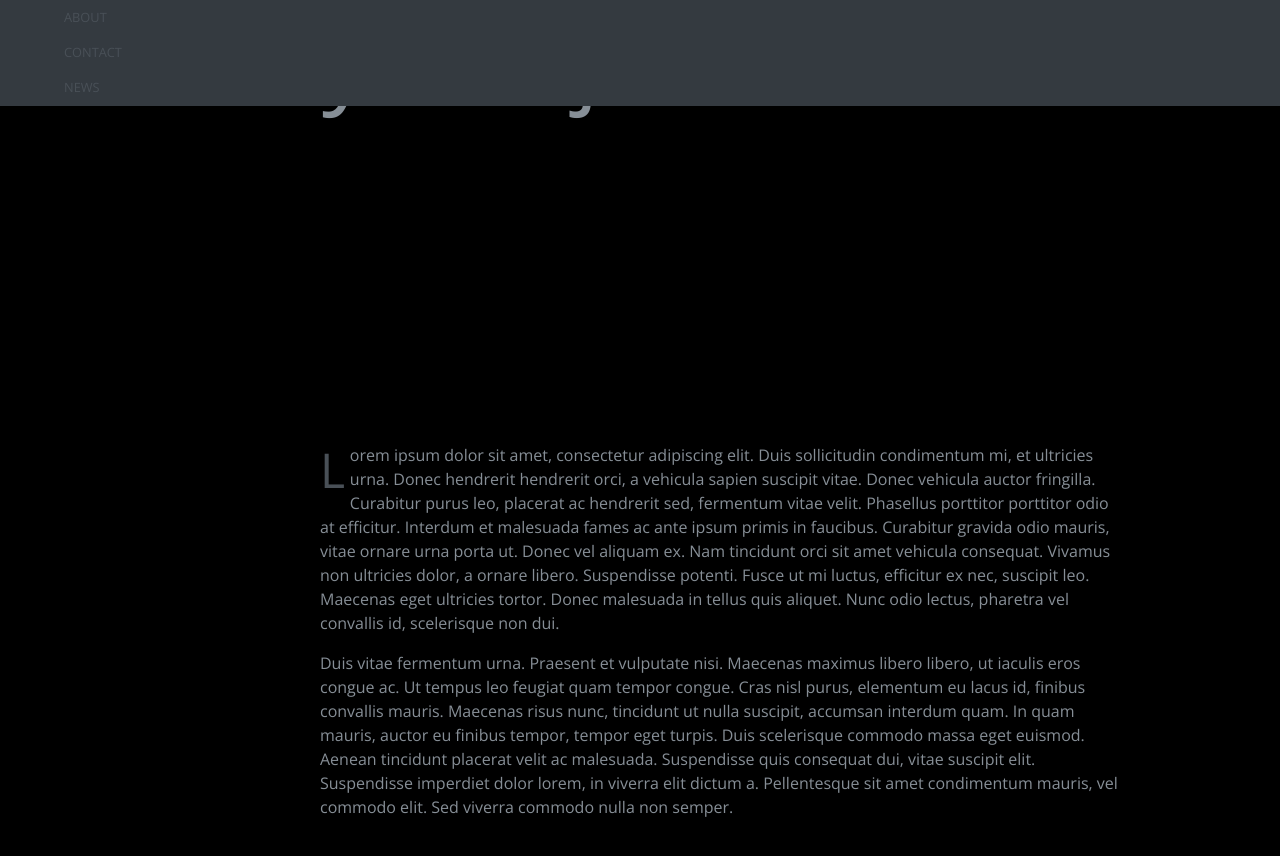
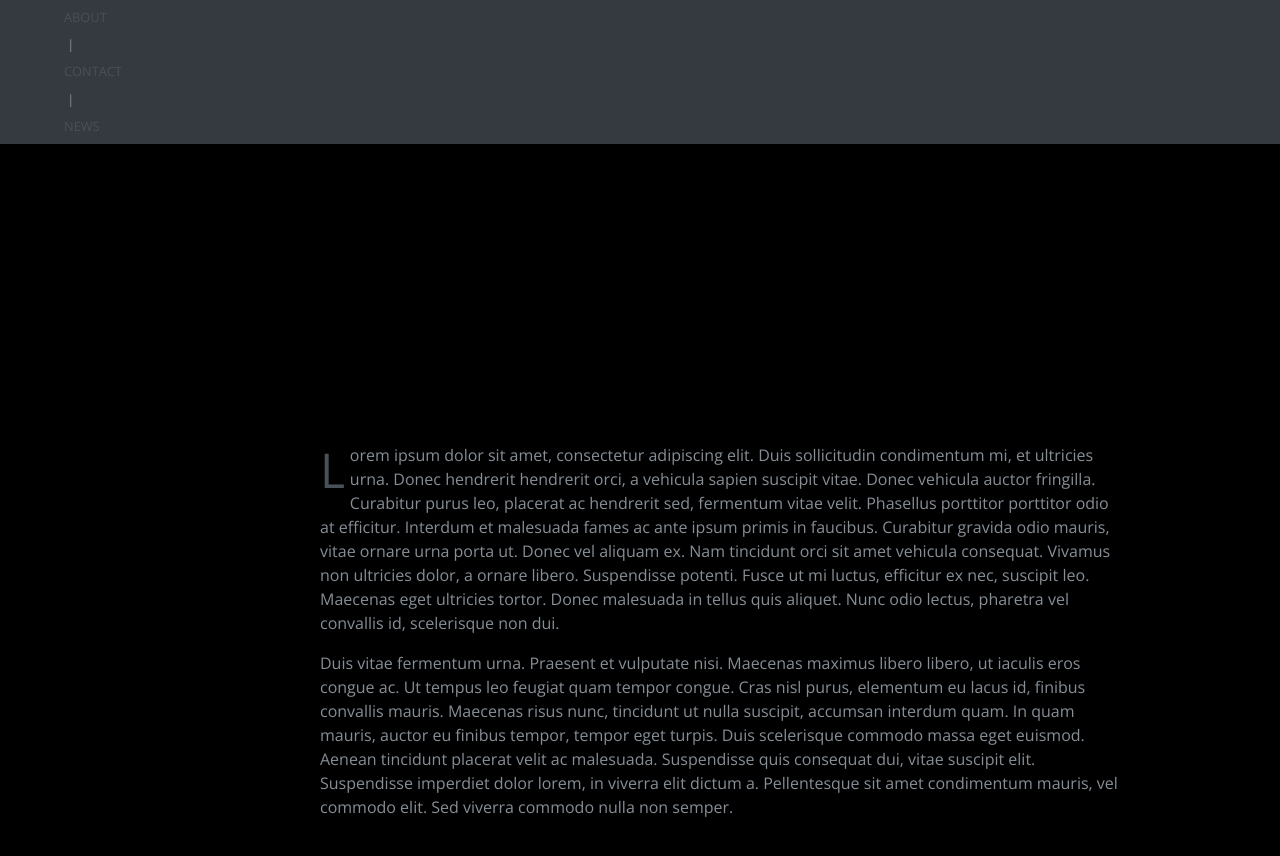
Before and after one commit to JoyceKimberly/SoniaBjornsen, a Jekyll site: the page built from index.md, in a window 1280 px wide and 900 px high. Shown: the top 856 px of the window. Built offline with Jekyll 4.4.1, drawn with Linux system fonts in a browser that asks for light colours; nearby versions of some CDN libraries; the repository's description, which GitHub fills in, is left out.

Commit message:
Update default.html

```diff
--- a/_layouts/default.html
+++ b/_layouts/default.html
@@ -32,8 +32,8 @@
 
     <nav id="navigation" class="navbar fixed-top navbar-dark bg-dark">
       <div class="navbar-nav">
-        <a class="nav-item nav-link active" href="#about">About</a>
-        <a class="nav-item nav-link" href="#contact">Contact</a>
+        <a class="nav-item nav-link active" href="#about">About</a>&nbsp;|&nbsp;
+        <a class="nav-item nav-link" href="#contact">Contact</a>&nbsp;|&nbsp;
         <a class="nav-item nav-link" href="#news">News</a>
       </div>
 
```
